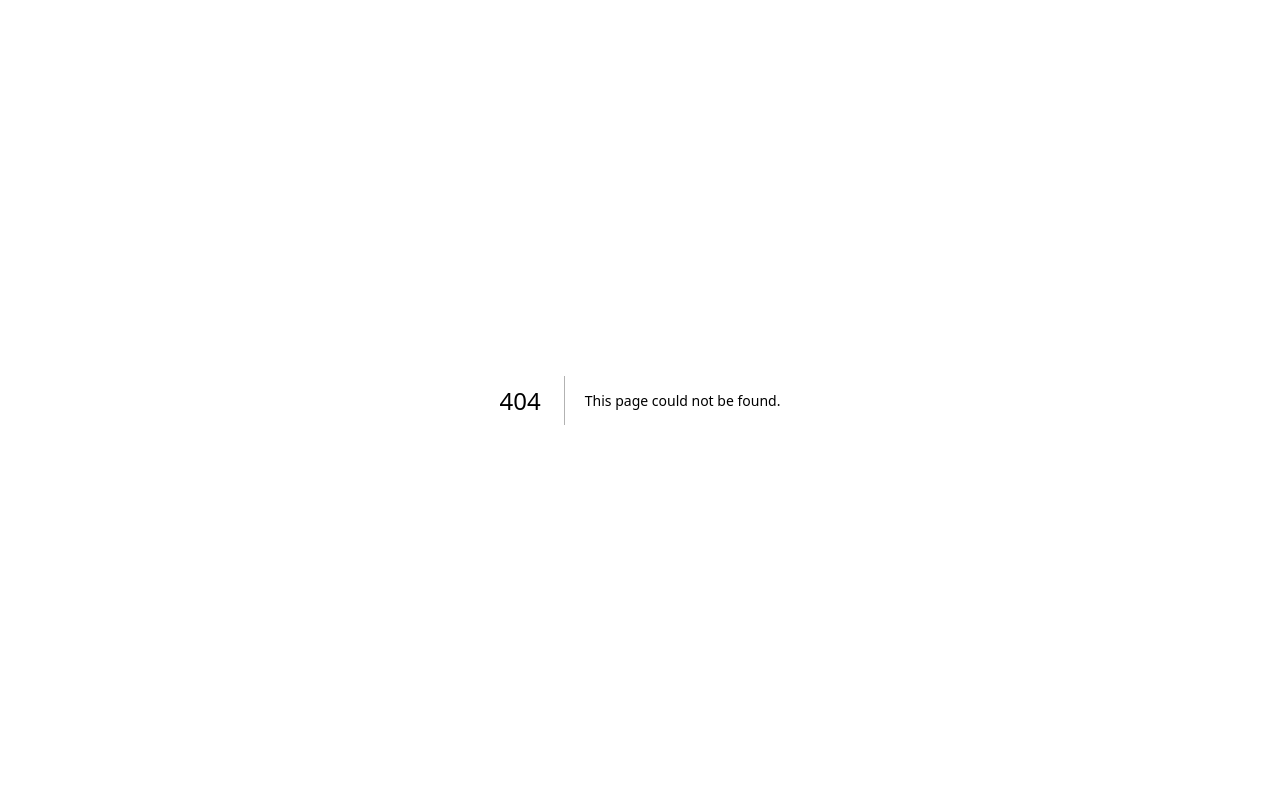
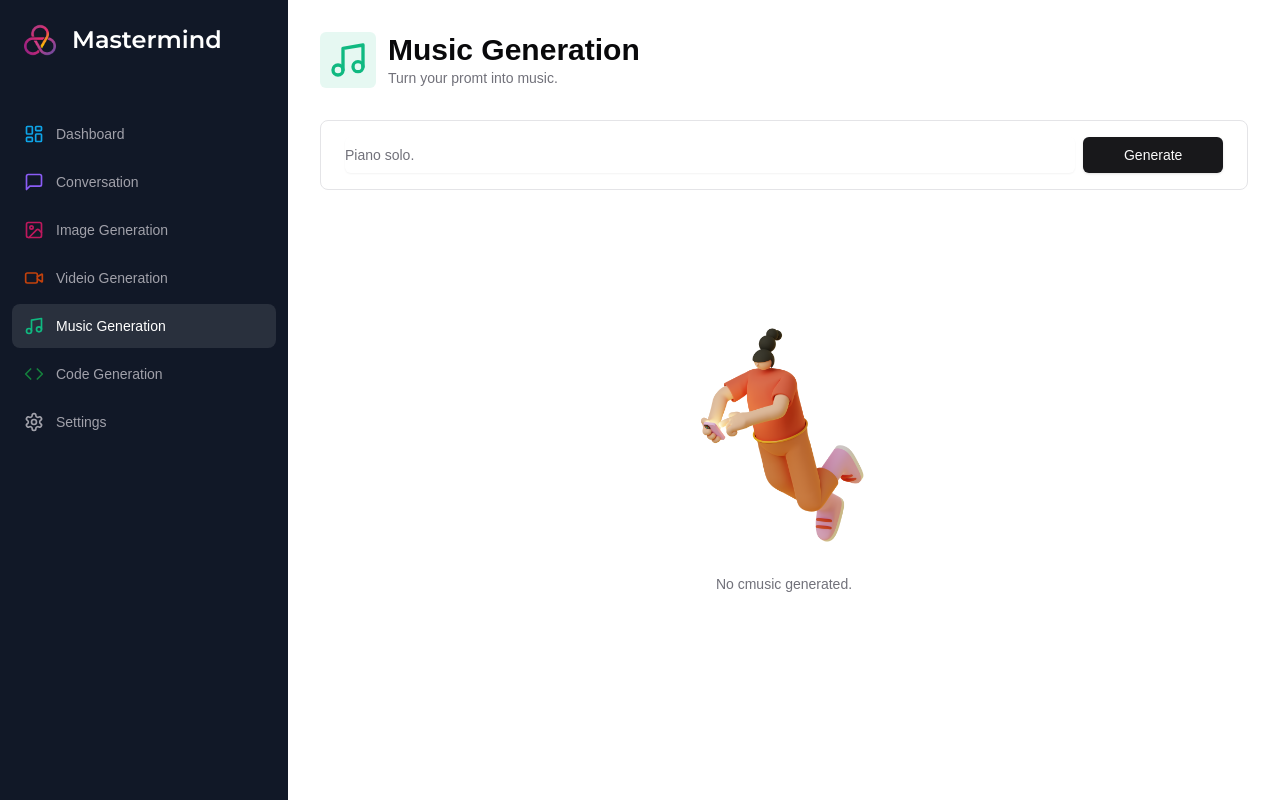
Before and after one commit to heuzin/mastermind, a Next.js app: page /music in a window 1280 px wide. Before the commit this address had no page. Built offline with nearby package versions, Linux system fonts and the light colour scheme.

Commit message:
Music generation page

```diff
--- /dev/null
+++ b/app/(dashboard)/(routes)/music/page.tsx
@@ -0,0 +1,112 @@
+"use client";
+
+import React, { useState } from "react";
+import * as z from "zod";
+import { useForm } from "react-hook-form";
+import axios from "axios";
+import { Music } from "lucide-react";
+import { useRouter } from "next/navigation";
+import { zodResolver } from "@hookform/resolvers/zod";
+
+import Empty from "@/components/empty";
+import Loader from "@/components/loader";
+import Heading from "@/components/heading";
+import { Input } from "@/components/ui/input";
+import { Button } from "@/components/ui/button";
+import { Form, FormControl, FormField, FormItem } from "@/components/ui/form";
+
+const formSchema = z.object({
+  prompt: z.string().min(1, {
+    message: "Music Prompt is required",
+  }),
+});
+
+const MusicPage = () => {
+  const router = useRouter();
+  const [music, setMusic] = useState<string>();
+  const form = useForm<z.infer<typeof formSchema>>({
+    resolver: zodResolver(formSchema),
+    defaultValues: {
+      prompt: "",
+    },
+  });
+
+  const isLoading = form.formState.isSubmitting;
+
+  const onSubmit = async (values: z.infer<typeof formSchema>) => {
+    try {
+      setMusic(undefined);
+      const response = await axios.post("/api/music", values);
+
+      setMusic(response.data.audio);
+      form.reset();
+    } catch (error: unknown) {
+      console.log(error);
+    } finally {
+      router.refresh();
+    }
+  };
+
+  return (
+    <div>
+      <Heading
+        title="Music Generation"
+        description="Turn your promt into music."
+        icon={Music}
+        iconColor="text-emerald-500"
+        bgColor="bg-emerald-500/10"
+      />
+      <div className="px-4 lg:px-8">
+        <div>
+          <Form {...form}>
+            <form
+              onSubmit={form.handleSubmit(onSubmit)}
+              className="rounded-lg border w-full p-4 px-3 md:px-6 focus-within:shadow-sm grid grid-cols-12 gap-2"
+            >
+              <FormField
+                name="prompt"
+                render={({ field }) => (
+                  <FormItem className="col-span-12 lg:col-span-10">
+                    <FormControl className="m-0 p-0">
+                      <Input
+                        className="border-0 outline-none focus-visible:ring-0 focus-visible:ring-transparent"
+                        disabled={isLoading}
+                        placeholder="Piano solo."
+                        {...field}
+                      />
+                    </FormControl>
+                  </FormItem>
+                )}
+              />
+              <Button
+                className="col-span-12 lg:col-span-2 w-full"
+                disabled={isLoading}
+              >
+                Generate
+              </Button>
+            </form>
+          </Form>
+        </div>
+        <div className="space-y-4 mt-4">
+          {isLoading && (
+            <div className="p-8 rounded-lg w-full flex items-center justify-center bg-muted">
+              <Loader />
+            </div>
+          )}
+          {!music && !isLoading && (
+            <div>
+              <Empty label="No cmusic generated." />
+            </div>
+          )}
+          {music && (
+            <audio controls className="w-full mt-8">
+              <source src={music} />
+            </audio>
+          )}
+        </div>
+      </div>
+    </div>
+  );
+};
+
+export default MusicPage;
--- /dev/null
+++ b/app/api/music/route.ts
@@ -0,0 +1,38 @@
+import { auth } from "@clerk/nextjs/server";
+import { NextResponse } from "next/server";
+import Replicate from "replicate";
+
+const replicate = new Replicate({
+  auth: process.env.REPLICATE_API_TOKEN,
+});
+
+export async function POST(req: Request) {
+  try {
+    const { userId } = auth();
+    const body = await req.json();
+    const { prompt } = body;
+
+    if (!userId) {
+      return new NextResponse("Unauthorized", { status: 401 });
+    }
+
+    if (!prompt) {
+      return new NextResponse("Prompt are required", { status: 400 });
+    }
+
+    const response = await replicate.run(
+      "riffusion/riffusion:8cf61ea6c56afd61d8f5b9ffd14d7c216c0a93844ce2d82ac1c9ecc9c7f24e05",
+      {
+        input: {
+          alpha: 0.5,
+          prompt_a: prompt,
+        },
+      }
+    );
+
+    return NextResponse.json(response);
+  } catch (error) {
+    console.log("[MUSIC_ERROR]", error);
+    return new NextResponse("Internal error", { status: 500 });
+  }
+}
--- a/package.json
+++ b/package.json
@@ -27,6 +27,7 @@
     "react-dom": "^18",
     "react-hook-form": "^7.53.0",
     "react-markdown": "^9.0.1",
+    "replicate": "^0.34.1",
     "tailwind-merge": "^2.5.2",
     "tailwindcss-animate": "^1.0.7",
     "zod": "^3.23.8"
```
Also changed, not shown: 1 other file (tests, documents, lock files or other folders).
